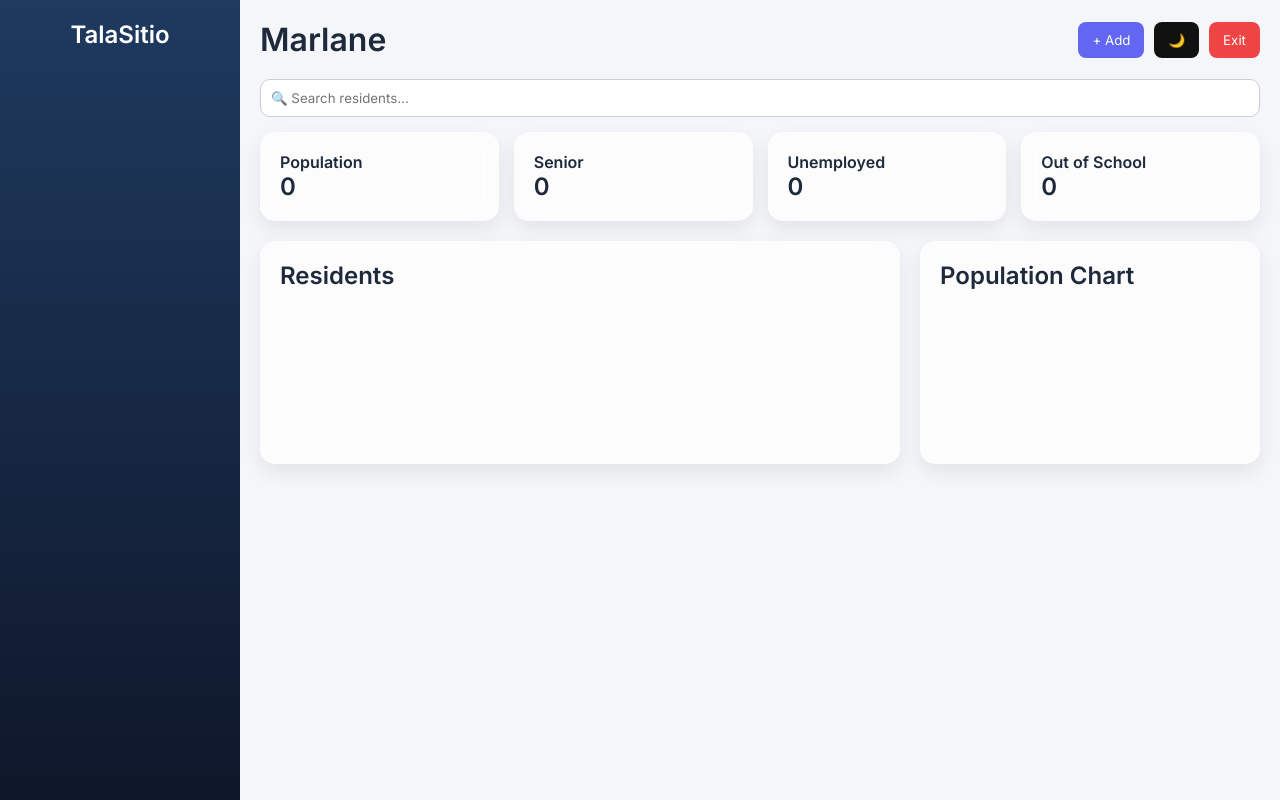
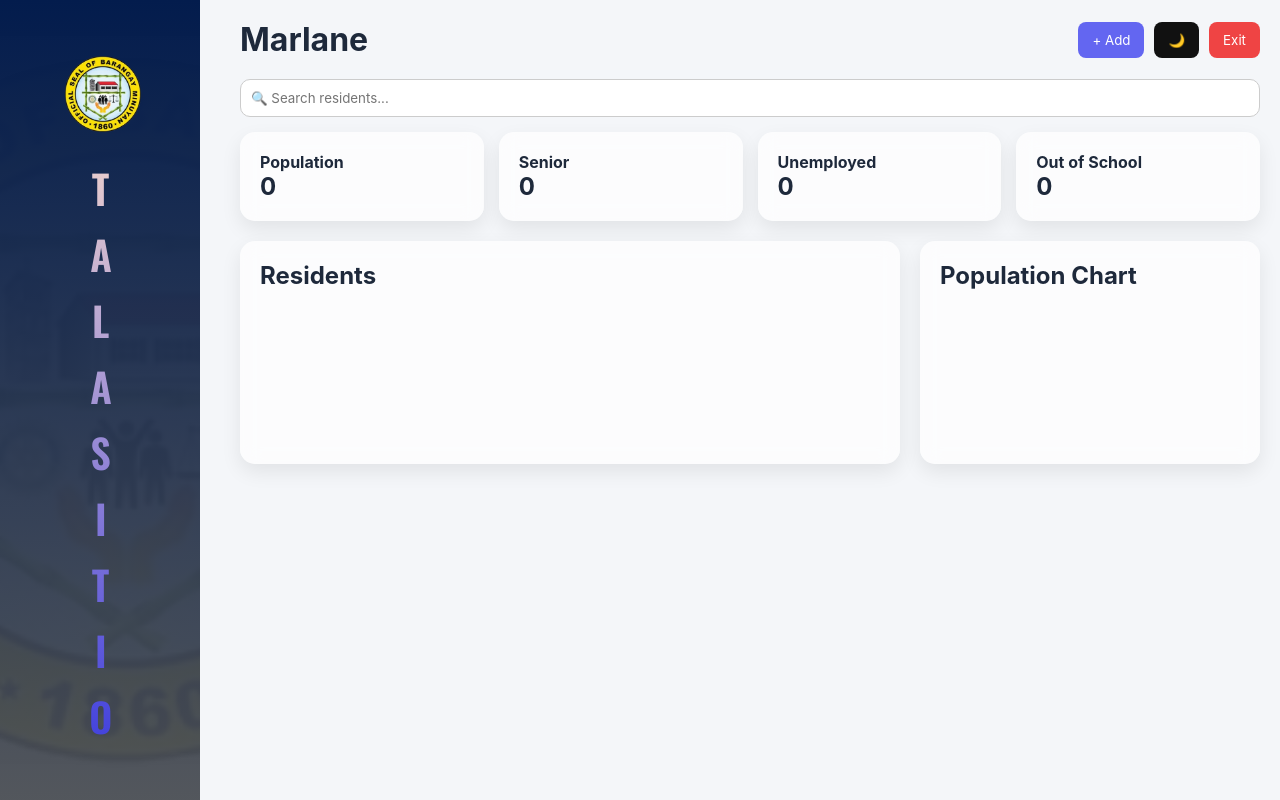
Before and after one commit to iamedlin/TalaSitio, a website: page public/sitio.html in a window 1280 px wide. Drawn offline with nearby package versions, Linux system fonts and the light colour scheme; no server answers.

Commit message:
Update
added design to the side bar

```diff
--- a/public/sitio.html
+++ b/public/sitio.html
@@ -4,7 +4,7 @@
 <meta charset="UTF-8">
 <title>TalaSitio Pro</title>
 
-<link href="https://fonts.googleapis.com/css2?family=Inter:wght@300;400;600&display=swap" rel="stylesheet">
+<link href="https://fonts.googleapis.com/css2?family=Oswald:wght@600&display=swap" rel="stylesheet">
 <script src="https://cdn.jsdelivr.net/npm/chart.js"></script>
 
 <style>
@@ -40,22 +40,61 @@ body{
 }
 
 /* ===== SIDEBAR ===== */
-.sidebar{
-    width:240px;
-    height:100vh;
-    background:linear-gradient(180deg,#1e3a5f,#0f172a);
-    color:white;
-    padding:20px;
+.sidebar {
+    width: 200px;
+    height: 100vh;
+    position: fixed;
+    padding: 20px;
+    color: blue;
+
+    background:
+        linear-gradient(rgb(3, 28, 77), rgba(75, 79, 85, 0.958)),
+        url("images/loading.png") no-repeat center center/cover;
+
+    display: flex;
+    justify-content: center;
+    align-items: center;
+    text-align: center;
 }
 
-.sidebar h2{
-    text-align:center;
+.sidebar-content {
+    display: flex;
+    flex-direction: column;
+    align-items: center;
+}
+
+.sidebar-logo {
+    width: 90px;
+    height: 90px;
+    object-fit: contain;
+    margin-bottom: 20px;
+}
+
+.sidebar h2 {
+    writing-mode: vertical-rl;
+    text-orientation: upright;
+    font-size: 40px;
+    font-weight: 800;
+    letter-spacing: 6px;
+    font-family: 'Oswald', sans-serif;
+
+    background: linear-gradient(180deg, #e9cece, #4040dd);
+    -webkit-background-clip: text;
+    -webkit-text-fill-color: transparent;
+}
+
+.sidebar a {
+    color: white;
+    text-decoration: none;
+    display: block;
+    margin: 10px 0;
+    cursor: pointer;
 }
 
 /* ===== MAIN ===== */
-.main{
-    flex:1;
-    padding:20px;
+.main {
+    margin-left: 220px; /* match sidebar width + some padding */
+    padding: 20px;
 }
 
 /* ===== TOP BAR ===== */
@@ -164,7 +203,10 @@ button:hover{
 <body>
 
 <div class="sidebar">
-    <h2>TalaSitio</h2>
+  <div class="sidebar-content">
+    <img src="images/loading.png" alt="Logo" class="sidebar-logo">
+    <h2>TALASITIO</h2>
+  </div>
 </div>
 
 <div class="main">
```
